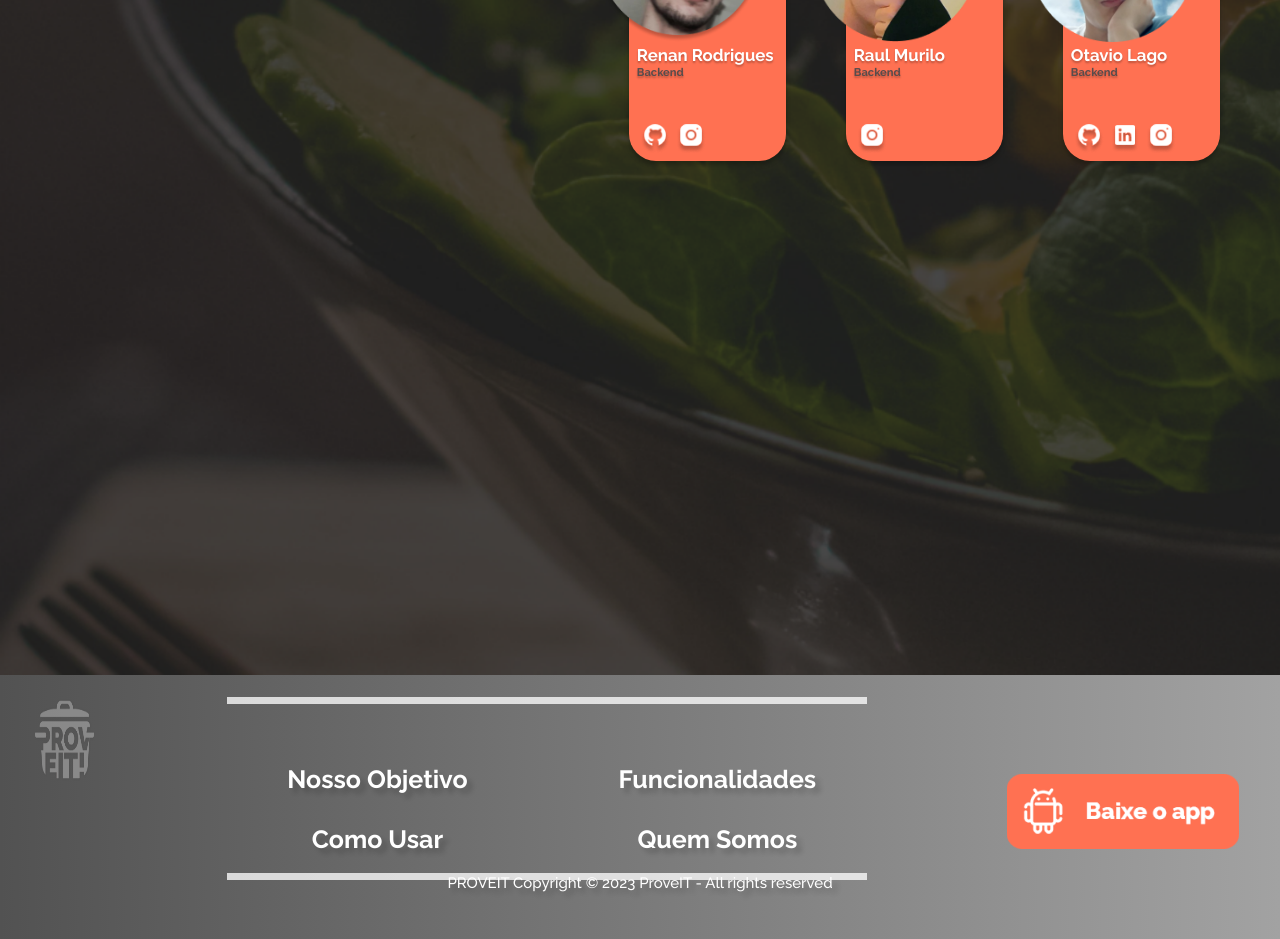
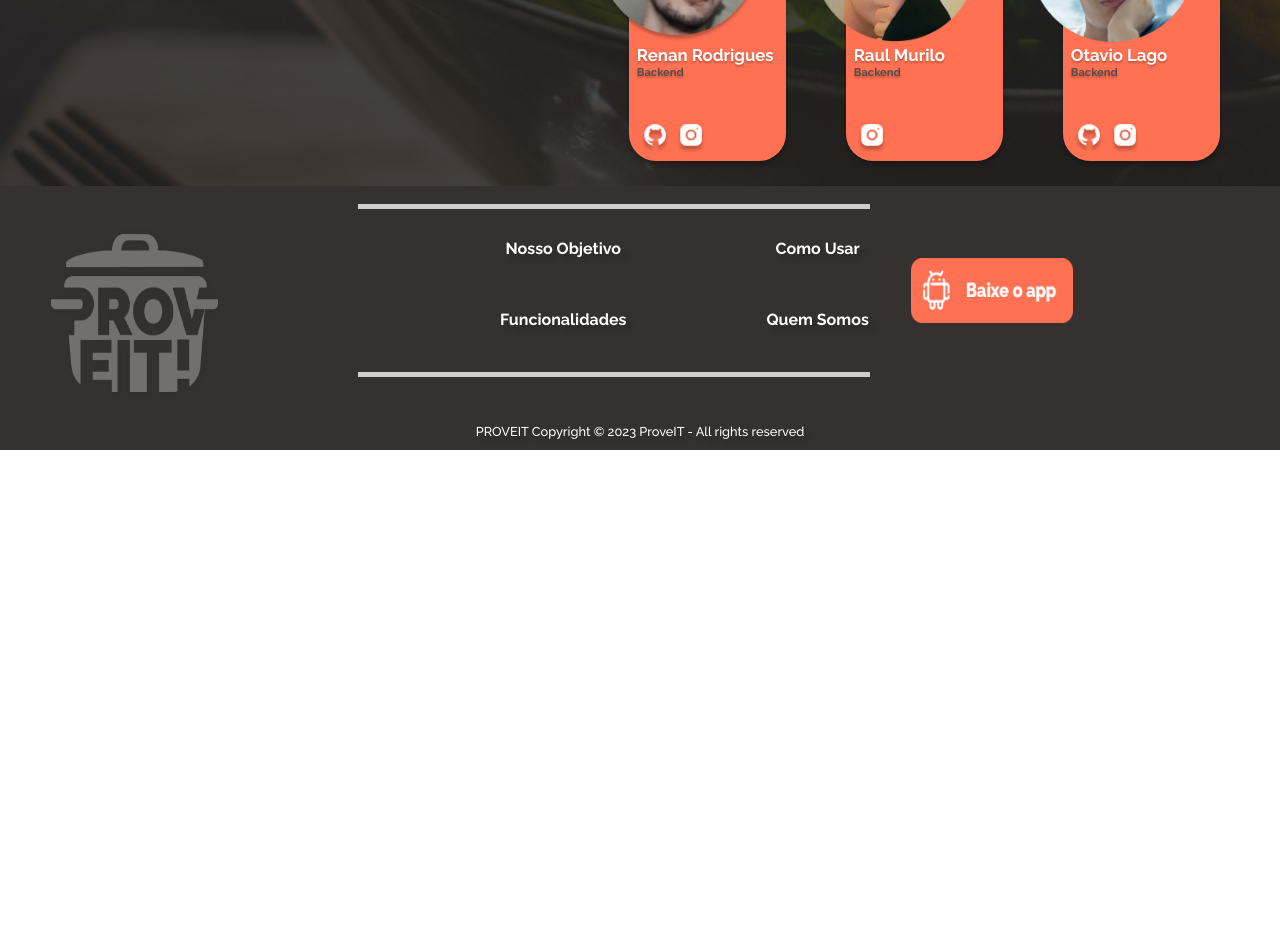
Before and after one commit to Taviin7/Proveit_Landing_Pages, a React (Create React App) app: page / in a window 1280 px wide. Shown: the part 6800-7739 px from the top of the page. After the commit the page ends 7250 px from the top, so only its background shows below. Built offline with nearby package versions, Linux system fonts and the light colour scheme.

Commit message:
ajustes/50% da footer reformulada

```diff
--- a/src/Components/CardIntegrantes/CardIntegrantes.css
+++ b/src/Components/CardIntegrantes/CardIntegrantes.css
@@ -1,8 +1,8 @@
 .section5 {
   background-image: url("./Imgs/fundo-boltneva.png");
   width: 100%;
-  height: 200%;
-  background-repeat: no-repeat;
+/*   max-height: 1300px; */
+  /* background-repeat: no-repeat; */
   background-size: cover;
   z-index: 1;
 }
--- a/src/Components/CardIntegrantes/CardIntegrantes.jsx
+++ b/src/Components/CardIntegrantes/CardIntegrantes.jsx
@@ -61,9 +61,7 @@ export default function CardIntegrantes() {
             função="Frontend"
             imagem={lucas}
             github={github}
-            linkedin={linkedin}
             linkgithub={"https://github.com/404lucas"}
-            linklinkedin={""}
           />
           <Card
             integrante="Marcos Alves"
@@ -96,10 +94,8 @@ export default function CardIntegrantes() {
             imagem={otavio}
             github={github}
             instagram={instagram}
-            linkedin={linkedin}
             linkinstagram={"https://www.instagram.com/taviin9_/"}
             linkgithub={"https://github.com/Taviin7"}
-            linklinkedin={""}
           />
         </div>
       </div>
--- a/src/Components/Footer/Footer.css
+++ b/src/Components/Footer/Footer.css
@@ -1,51 +1,70 @@
 footer {
   display: flex;
   height: 30%;
-  background: linear-gradient(90.05deg, #525252 0.04%, #a2a2a2 99.96%);
+  width: 100%;
+  /* background: linear-gradient(170deg, #353130 80%, #5a5a5a ); */
+  background-color: #353130;
   flex-direction: column;
+}
+
+.img_logo {
+  display: flex;
+  width: 20%;
 }
 
 footer img {
   display: flex;
-  width: 60%;
-  height: 50%;
-  margin-top: 15%;
-  margin-left: 35%;
+  width: 65%;
+  height: 85%;
+  margin-top: 10%;
+  margin-left: 20%;
+}
+
+.container-footer-MAIN {
+  display: flex;
+  flex-direction: row;
+  width: 100%;
+  height: 95%;
 }
 
 .container-footer {
   display: flex;
-  flex: 1;
   flex-direction: row;
+  width: 100%;
 }
+
+.boxFooter_main {
+  display: flex;
+  flex-direction: row;
+  width: 80%;
+}
+
 
 .boxFooter {
   display: grid;
   grid-template-columns:auto auto;
   width: 50%;
   height: 60%;
-  padding-top: 50px;
+  padding-top: 2%;
   margin-left: 10%;
   margin-top: 1.7%;
-  border-top: 7px solid #ffffffc4;
-  border-bottom: 7px solid #ffffffc4;
+  border-top: 5px solid #ffffffc4;
+  border-bottom: 5px solid #ffffffc4;
   justify-content: center;
 }
 
 .boxFooter a {
   font-family: "raleway-bold";
-  font-size: 25px;
-  width: 200px;
+  font-size: 100%;
+  width: 100%;
   height: 30px;
   margin: 0 20px;
   color: #fff;
-  font-weight: 300;
   padding: 10px 50px;
   border-radius: 8px;
   list-style-type: none;
   text-align: center;
   text-shadow: 5px 5px 5px rgba(0, 0, 0, 0.19);
-  text-decoration: none;
 }
 
 .boxFooter a:hover {
@@ -62,16 +81,17 @@ footer img {
 
 .download img {
   display: flex;
-  width: 232px;
-  height: 75px;
-  margin-left: 60%;
+  width: 80%;
+  height: 35%;
+ /*  margin-left: 60%; */
 }
 
 .copyright {
   font-family: "raleway";
-  font-size: 15px;
+  height: 5%;
+  font-size: 80%;
   color: #fff;
   text-align: center;
   text-shadow: 5px 5px 5px rgba(0, 0, 0, 0.19);
-  margin-bottom: 5%;
+  margin-bottom: 1%;
 }
--- a/src/Components/Footer/Footer.jsx
+++ b/src/Components/Footer/Footer.jsx
@@ -7,18 +7,22 @@ import btnDownload from "./imgs/Download_button 2.png";
 export default function Footer() {
   return (
     <footer>
+      <div className="container-footer-MAIN">
         <div className="container-footer">
-        <div>
+        <div className="img_logo">
           <img src={Logo} />
         </div>
+        <div className="boxFooter_main" >
           <div className="boxFooter">
             <Link to="nosso-objetivo" smooth={true} duration={600}>Nosso Objetivo</Link>
+            <Link to="como-usar" smooth={true} duration={600}>Como Usar</Link>
             <Link to="funcionalidades" smooth={true} duration={600}>Funcionalidades</Link>
-          <Link to="como-usar" smooth={true} duration={600}>Como Usar</Link>
             <Link to="quem-somos" smooth={true} duration={600}>Quem Somos</Link>
           </div>
           <div className="download">
             <img src={btnDownload} />
+          </div>
+        </div>
       </div>
       </div>
         <div className="copyright">
--- a/src/Components/Home/Home.css
+++ b/src/Components/Home/Home.css
@@ -109,7 +109,7 @@ header {
 }
 
 .titleBox2{
-  width: 59.3%;
+  width: 54%;
   display: flex;
   flex-direction: row;
   justify-content: space-between;
```
Lines whose indentation alone changed are shown as unchanged.
